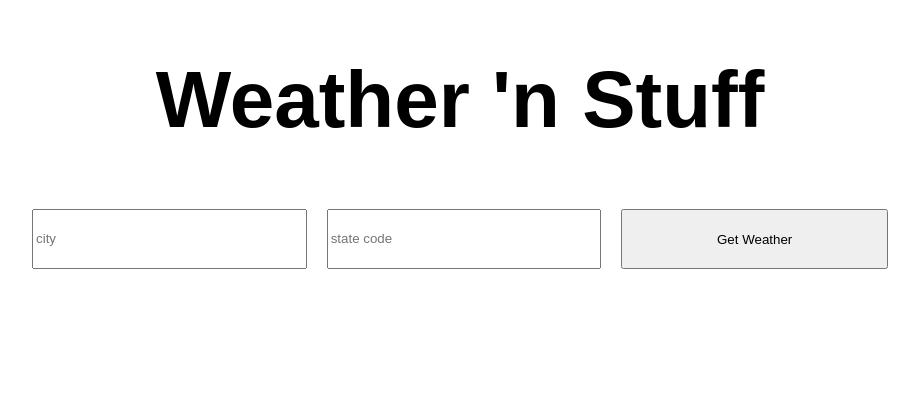
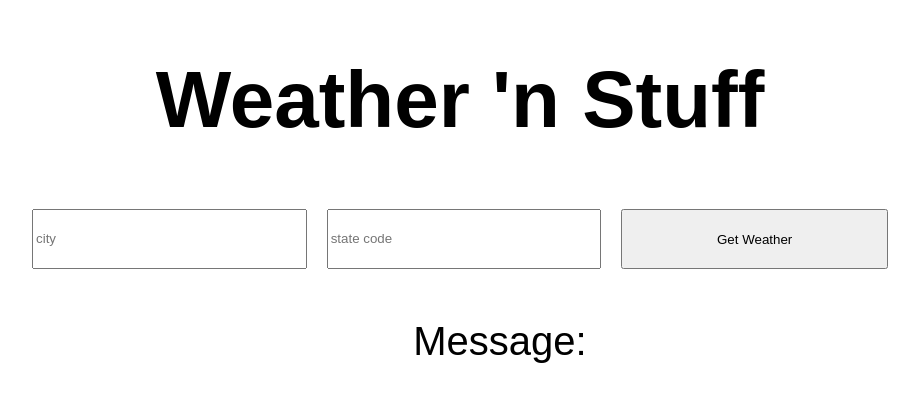
Before and after one commit to sasham43/heroku_assignment_1, a website: page public/index.html in a window 1280 px wide. Shown: the whole page, without its empty margins (180-1099 px from the left). Drawn offline with Linux system fonts and the light colour scheme; no server answers.

Commit message:
Add baltimore message

```diff
--- a/public/index.html
+++ b/public/index.html
@@ -30,6 +30,9 @@
       <p class="weather" id="icon">
 
       </p>
+      <p class="message">
+        Message:
+      </p>
     </div>
 
   </body>
--- a/public/script.js
+++ b/public/script.js
@@ -35,6 +35,7 @@ $(function(){
       $("#state").html(state);
       $("#temp").html(temp);
       $("#icon").html(iconElement);
+      $("#message").html("Message: Baltimore had thirteen homicides last night");
 
 
 
```
